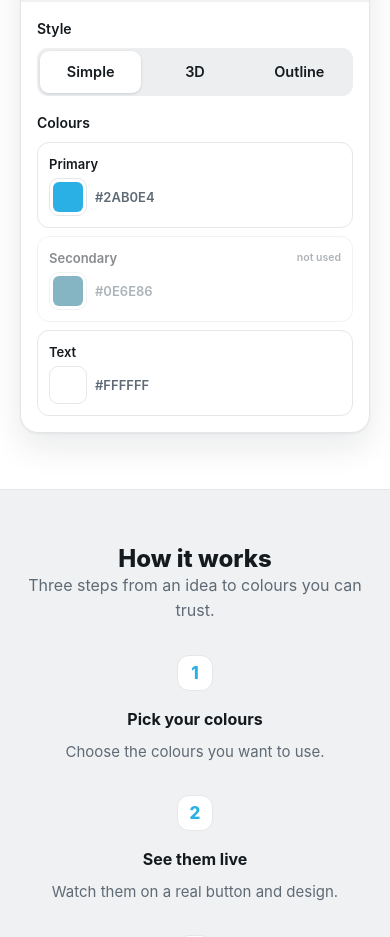
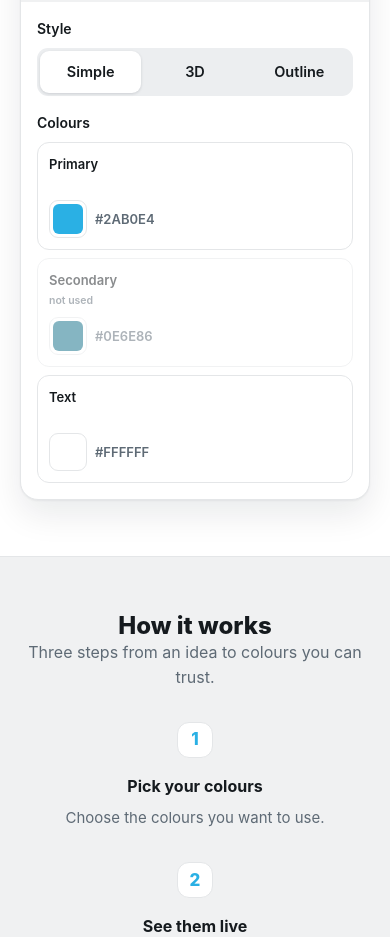
Before and after one commit to CavenLink-Dev/Pallete2Life, a React (Vite) app: page / in a window 390 px wide. Shown: the part 1157-2094 px from the top of the page. Built offline with nearby package versions, Linux system fonts and the light colour scheme; the HTML template or start-up script is replaced by a standard one.

Commit message:
Align landing colour controls

```diff
--- a/src/pages/Home.css
+++ b/src/pages/Home.css
@@ -105,7 +105,7 @@
 .home-segmented input:focus-visible + span { outline: 2px solid var(--home-brand-ink); outline-offset: 2px; }
 .home-roles { display: grid; grid-template-columns: repeat(3, 1fr); gap: var(--home-gap-small); }
 .home-role { padding: 11px; border: 1px solid var(--home-line); border-radius: var(--home-radius); transition: opacity 0.18s; }
-.home-role-label { display: flex; align-items: center; justify-content: space-between; margin-bottom: 8px; }
+.home-role-label { display: flex; min-height: 34px; flex-direction: column; align-items: flex-start; justify-content: flex-start; gap: 2px; margin-bottom: var(--home-gap-small); }
 .home-role-label > span:first-child { font-size: 13px; font-weight: 600; }
 .home-role .not-used { color: var(--home-muted); font-size: 10.5px; font-weight: 600; opacity: 0; transition: opacity 0.18s; }
 .home-role.dim { opacity: 0.5; }
@@ -155,7 +155,7 @@
   .home-nav-inner { gap: 10px; }
   .home-nav .home-btn { padding: 10px 12px; font-size: 13px; }
   .home-roles { grid-template-columns: 1fr; }
-  .home-role-label { margin-bottom: 4px; }
+  .home-role-label { min-height: 0; margin-bottom: var(--home-gap-small); }
   .home-promo-panel { padding: var(--home-gap-large) var(--home-gap-medium); }
   .home-promo-buttons { flex-wrap: wrap; }
   .home-promo-button { justify-content: center; }
```
